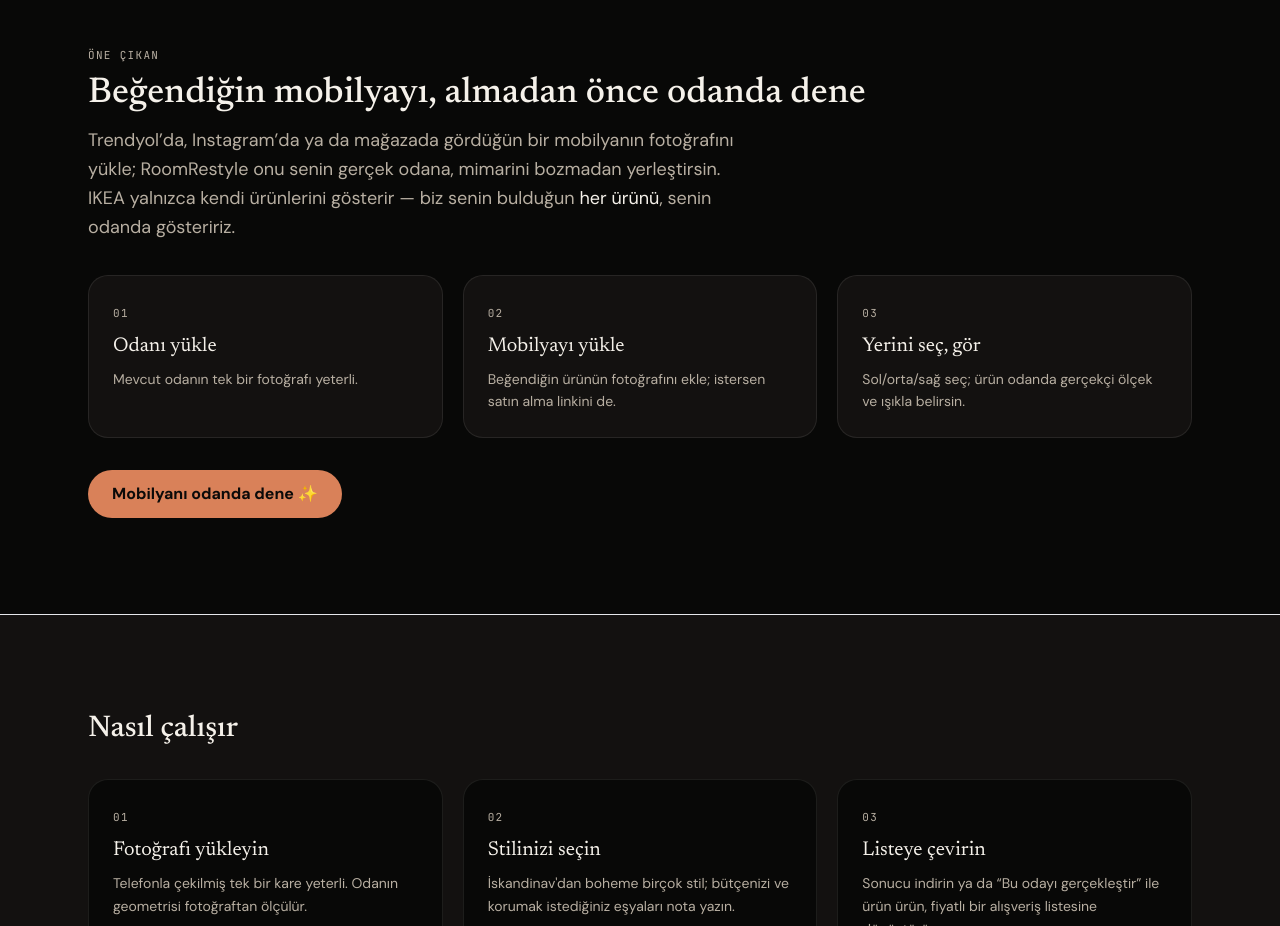
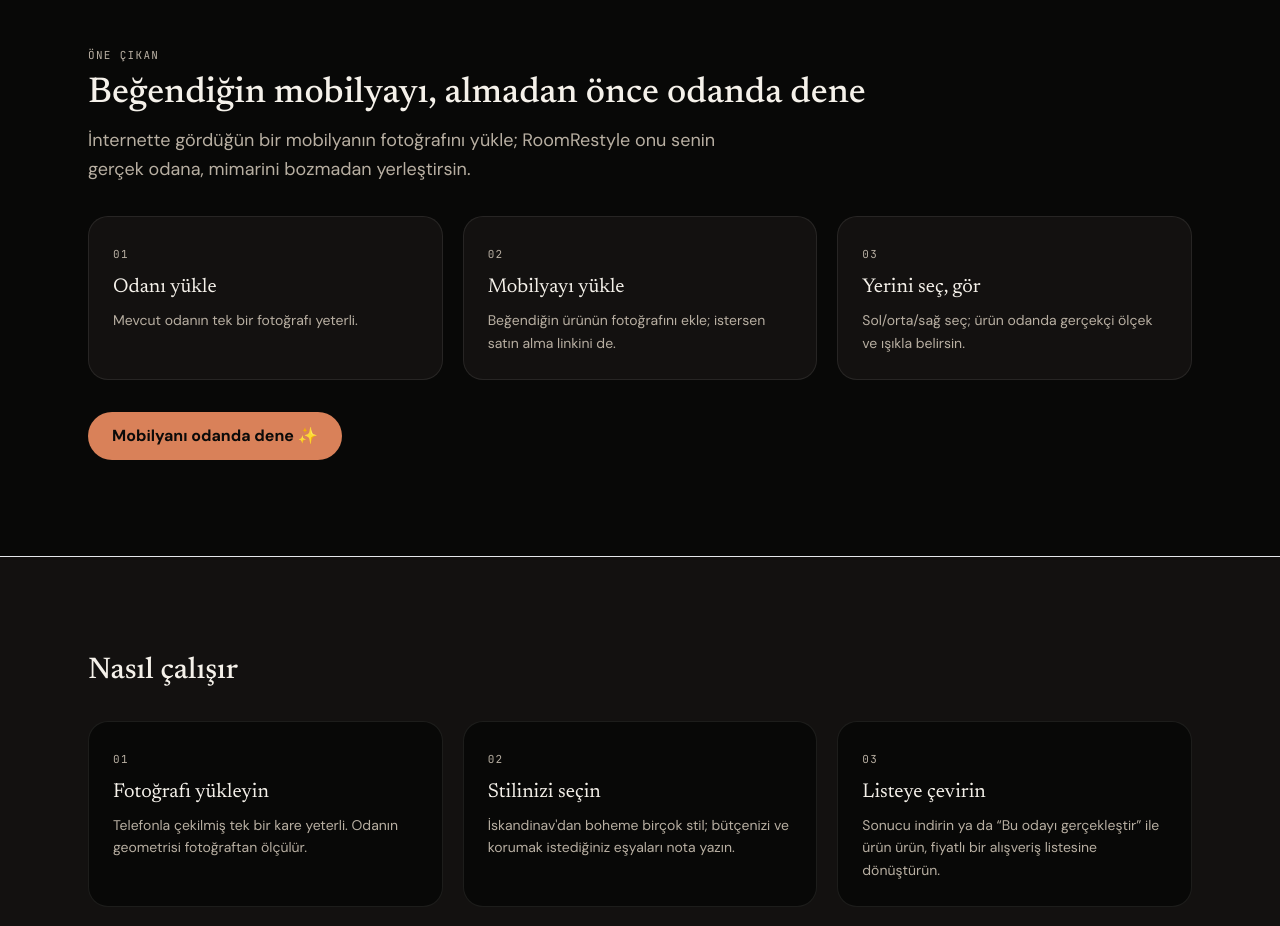
Before and after one commit to BatuhanOzkeskin/roomrestyle-app, a Next.js app: page / in a window 1280 px wide. Shown: the part 980-1906 px from the top of the page. Built offline with nearby package versions, Linux system fonts and the light colour scheme.

Commit message:
marka isimleri kaldirildi

```diff
--- a/app/page.tsx
+++ b/app/page.tsx
@@ -93,10 +93,8 @@ export default function Home() {
             Beğendiğin mobilyayı, almadan önce odanda dene
           </h2>
           <p className="mt-3 max-w-2xl text-lg leading-relaxed text-ink-muted">
-            Trendyol’da, Instagram’da ya da mağazada gördüğün bir mobilyanın fotoğrafını yükle;
-            RoomRestyle onu senin gerçek odana, mimarini bozmadan yerleştirsin. IKEA yalnızca
-            kendi ürünlerini gösterir — biz senin bulduğun <span className="text-ink">her ürünü</span>,
-            senin odanda gösteririz.
+            İnternette gördüğün bir mobilyanın fotoğrafını yükle; RoomRestyle onu senin gerçek
+            odana, mimarini bozmadan yerleştirsin.
           </p>
           <div className="mt-8 grid gap-5 md:grid-cols-3">
             {[
```
